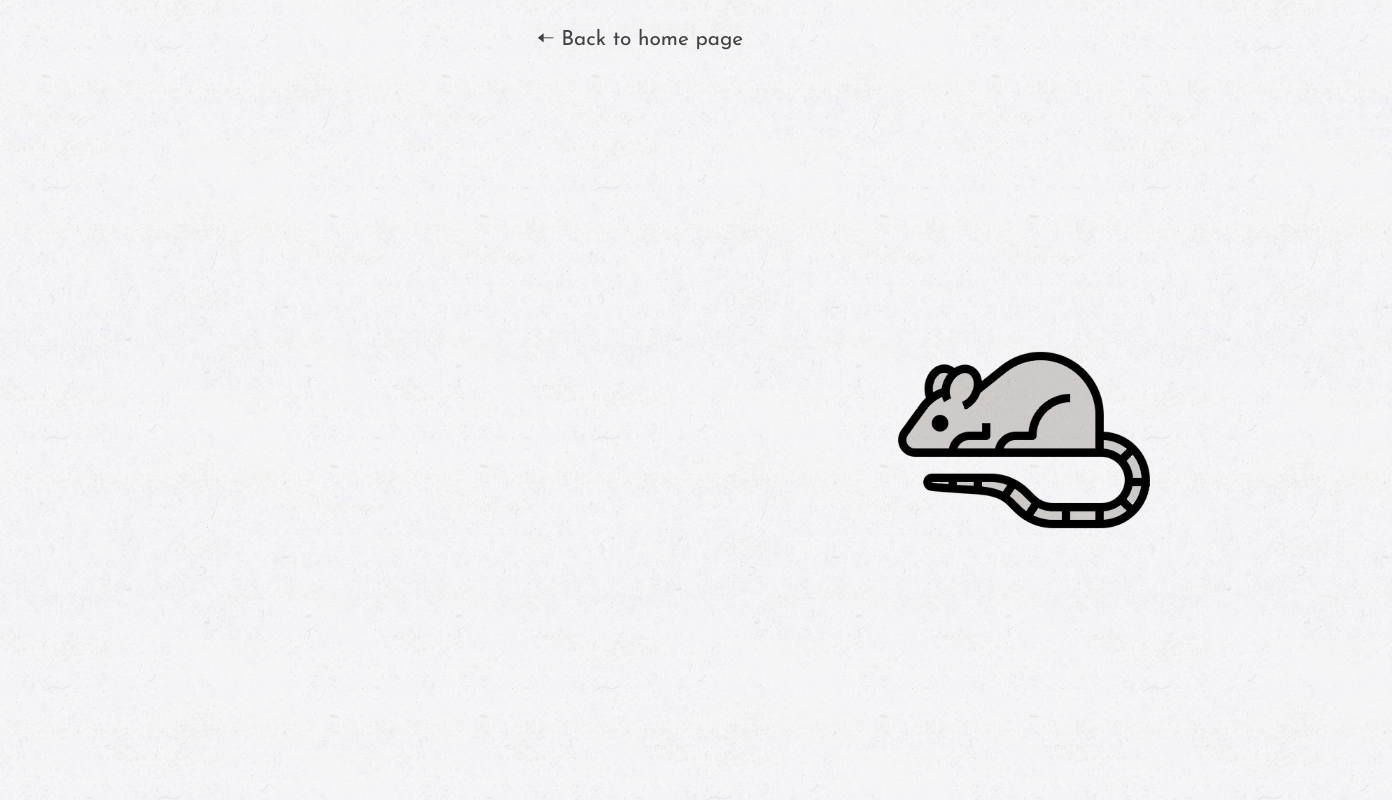
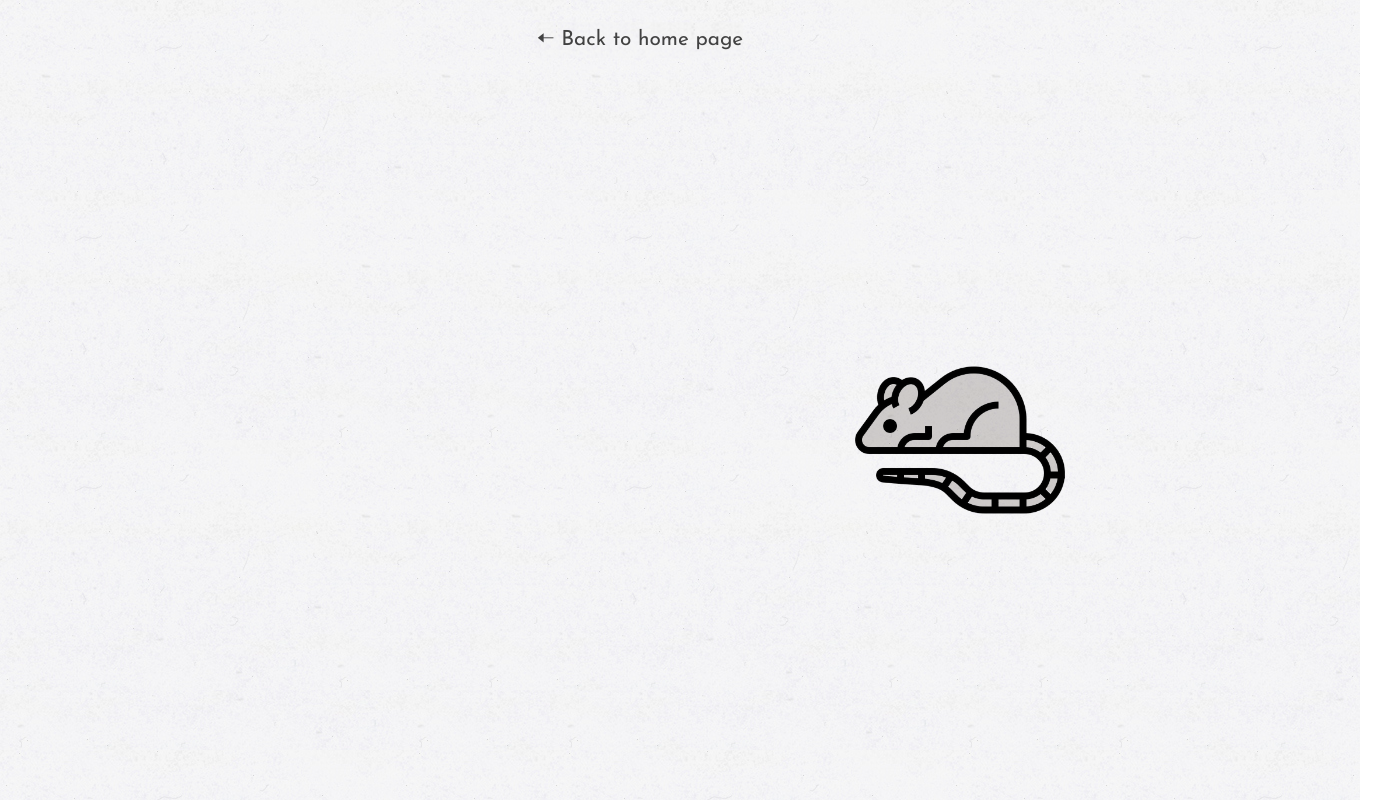
Before and after one commit to cat-in-a-box/mousewheel-checker, a React (Create React App) app: page / in a window 1280 px wide. Shown: the whole page, 1392 px wide, since content can reach past the window. Built offline with nearby package versions, Linux system fonts and the light colour scheme.

Commit message:
Css changes

```diff
--- a/src/App.css
+++ b/src/App.css
@@ -7,9 +7,6 @@
     background-repeat: repeat;
     color: rgb(66, 66, 66);
 }
-
-
-/****Navbar****/
 
 .Header {
     position: absolute;
@@ -41,11 +38,11 @@
 }
 
 #Wheel {
-
     content: url("components/mouse.png");
     /*border-style: solid;*/
     position: relative;
     float:left;
+    width: 20em;
     /*top: 55%;*/
     margin: 0;
     animation: moving 10s infinite;
@@ -54,6 +51,7 @@
     filter: progid:DXImageTransform.Microsoft.gradient(startColorstr=#00FFFFFF,endColorstr=#00FFFFFF);
     zoom: 1;
 }
+
 @keyframes moving
 {
     0% {left: 0; transform: rotateY(0deg)}
```
